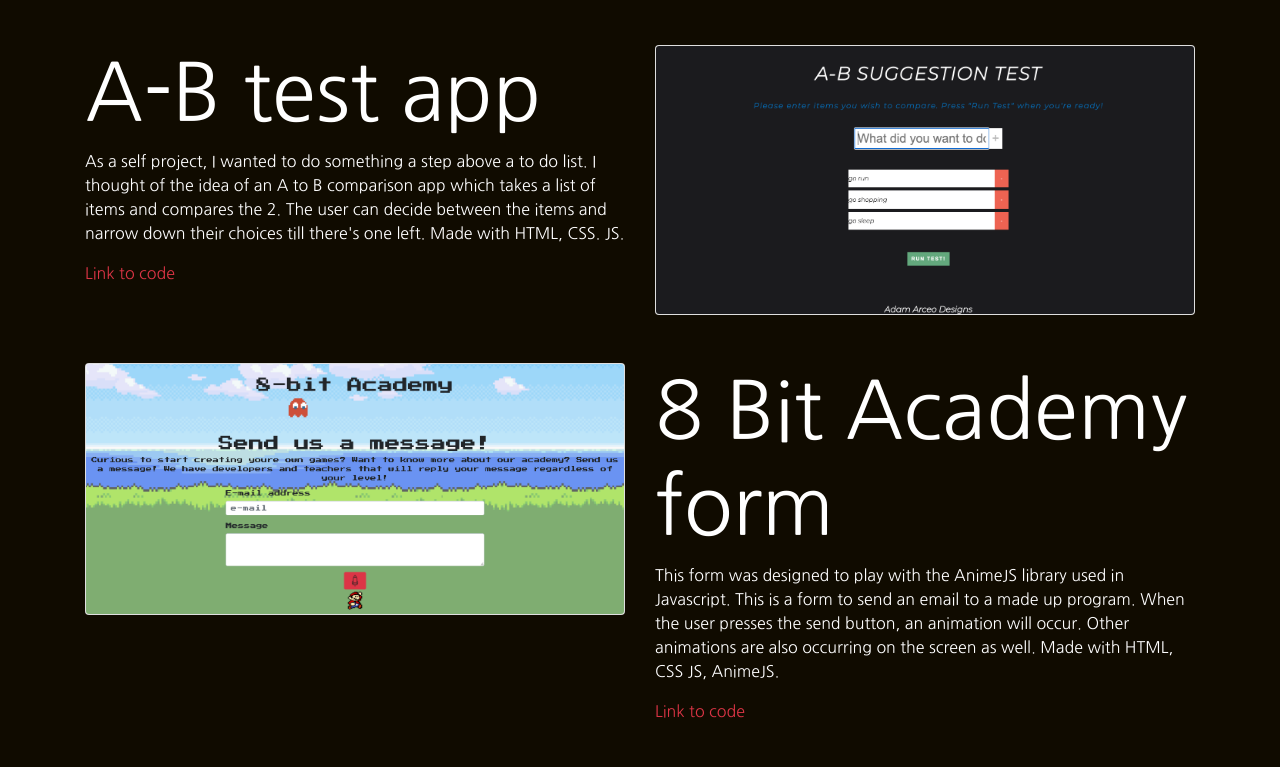
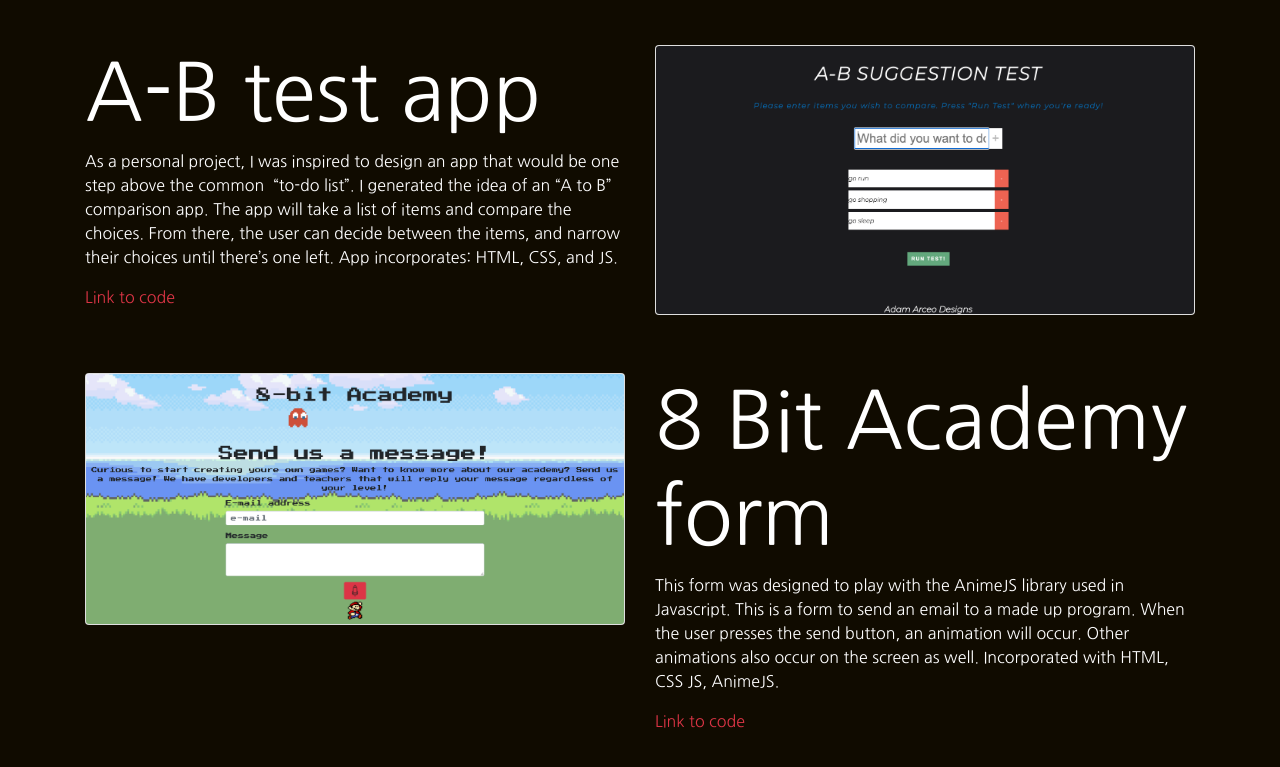
Before and after one commit to dmarceo316/aa-design, a website: page index.html in a window 1280 px wide. Shown: the part 4284-5051 px from the top of the page. Drawn offline with nearby package versions, Linux system fonts and the light colour scheme.

Commit message:
Update index.html

```diff
--- a/index.html
+++ b/index.html
@@ -139,10 +139,10 @@
     <div class="row mt-5">
         <div class="col-sm-6" data-aos="flip-left">
             <h3 class="text-lg"> A-B test app</h3>
-            <p>As a self project, I wanted to do something a step above a to do list.
-                I thought of the idea of an A to B comparison app which takes a list of
-                items and compares the 2. The user can decide between the items and narrow
-                down their choices till there's one left. Made with HTML, CSS. JS.
+            <p>As a personal project, I was inspired to design an app that would be one step above the common  “to-do list”.
+                I generated the idea of an “A to B” comparison app. The app will take a list of items and compare the choices.
+                From there, the user can decide between the items, and narrow their choices until there’s one left.
+                App incorporates: HTML, CSS, and JS.
             </p>
             <p><a href="https://github.com/dmarceo316/a-b-tester" class="stretched-link text-danger">Link to code</a></p>
         </div>
@@ -164,8 +164,8 @@
             <h3 class="text-lg" >8 Bit Academy form</h3>
             <p>This form was designed to play with the AnimeJS library used in Javascript.
                 This is a form to send an email to a made up program. When the user presses
-                the send button, an animation will occur. Other animations are also occurring
-                on the screen as well. Made with HTML, CSS JS, AnimeJS.
+                the send button, an animation will occur. Other animations also occur
+                on the screen as well. Incorporated with HTML, CSS JS, AnimeJS.
             </p>
             <p><a href="https://github.com/dmarceo316/8-bit-form" class="stretched-link text-danger">Link to code</a></p>
         </div>
```
